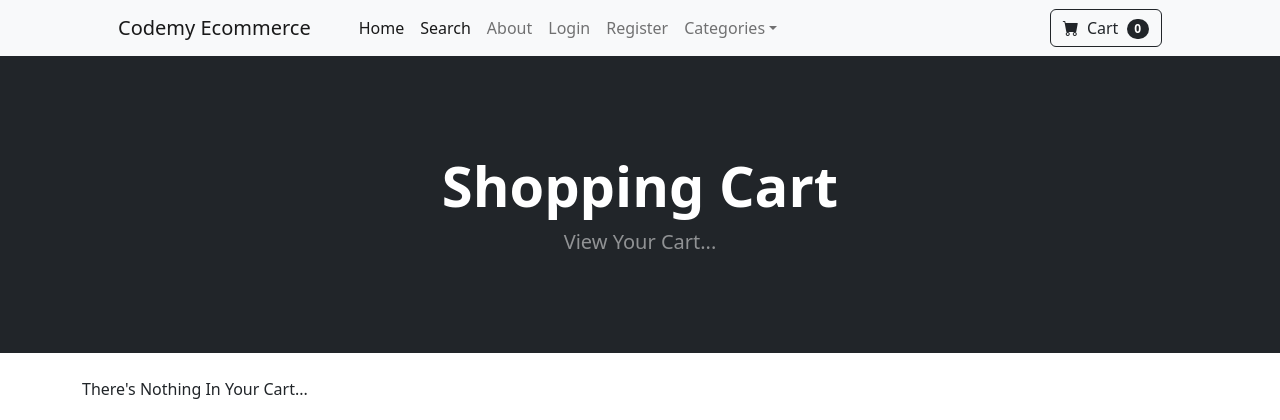
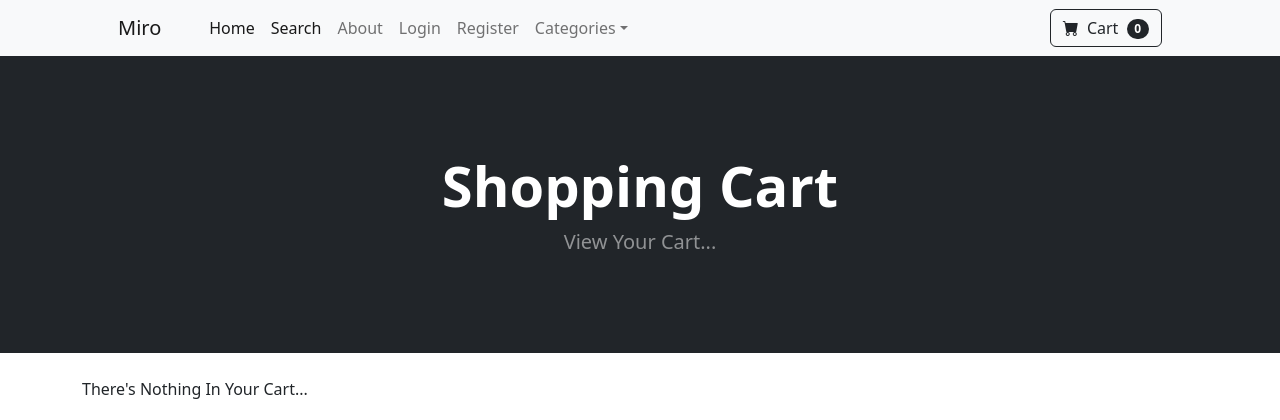
Before and after one commit to AhmedBashiir/Miro, a Django app: page /cart/ in a window 1280 px wide. Shown: the top 420 px of the page. Run offline with Django 4.2, Linux system fonts and the light colour scheme; parts of the project's set-up code (start-up, migrations or seed data) failed here and were passed over; some libraries are stand-ins or nearby versions.

Commit message:
navbar name

```diff
--- a/store/templates/navbar.html
+++ b/store/templates/navbar.html
@@ -1,7 +1,7 @@
 <!-- Navigation-->
 <nav class="navbar navbar-expand-lg navbar-light bg-light">
   <div class="container px-4 px-lg-5">
-    <a class="navbar-brand" href="{% url 'home' %}">Codemy Ecommerce</a>
+    <a class="navbar-brand" href="{% url 'home' %}">Miro </a>
     <button
       class="navbar-toggler"
       type="button"
```
